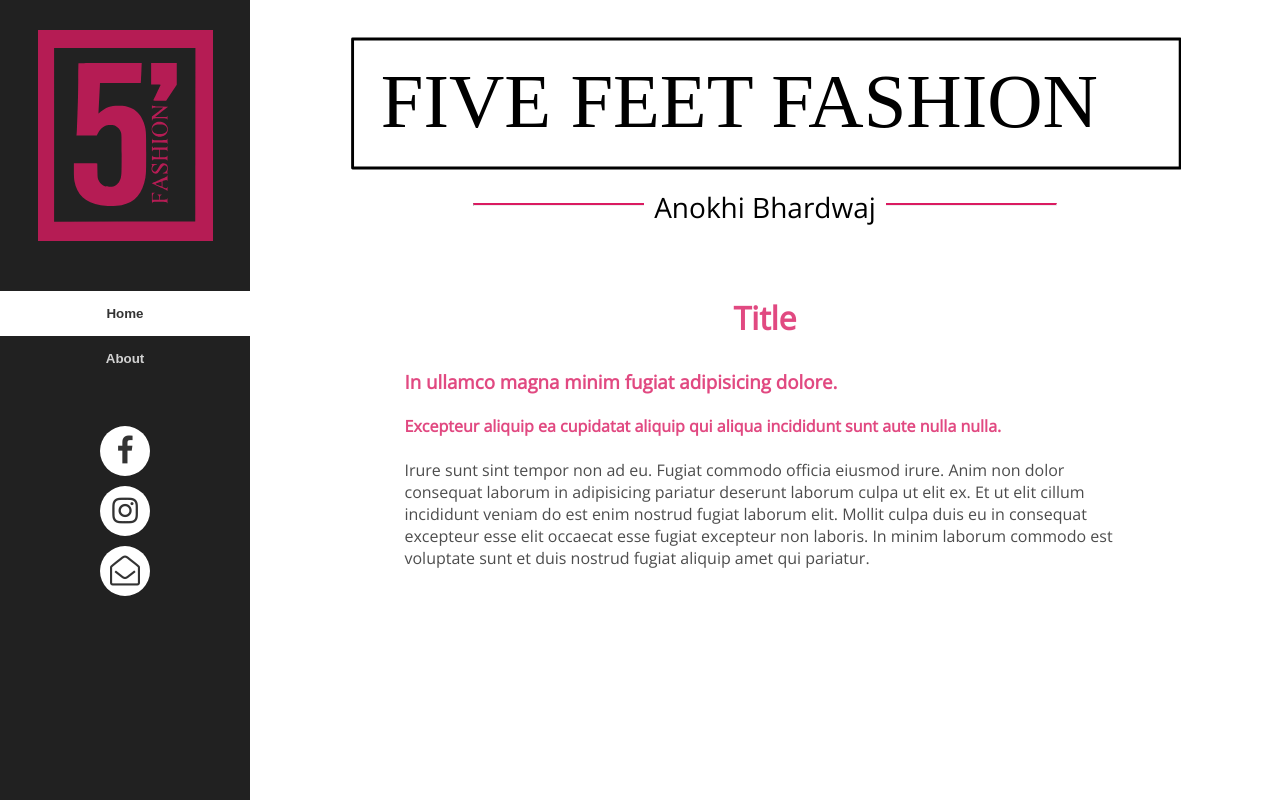
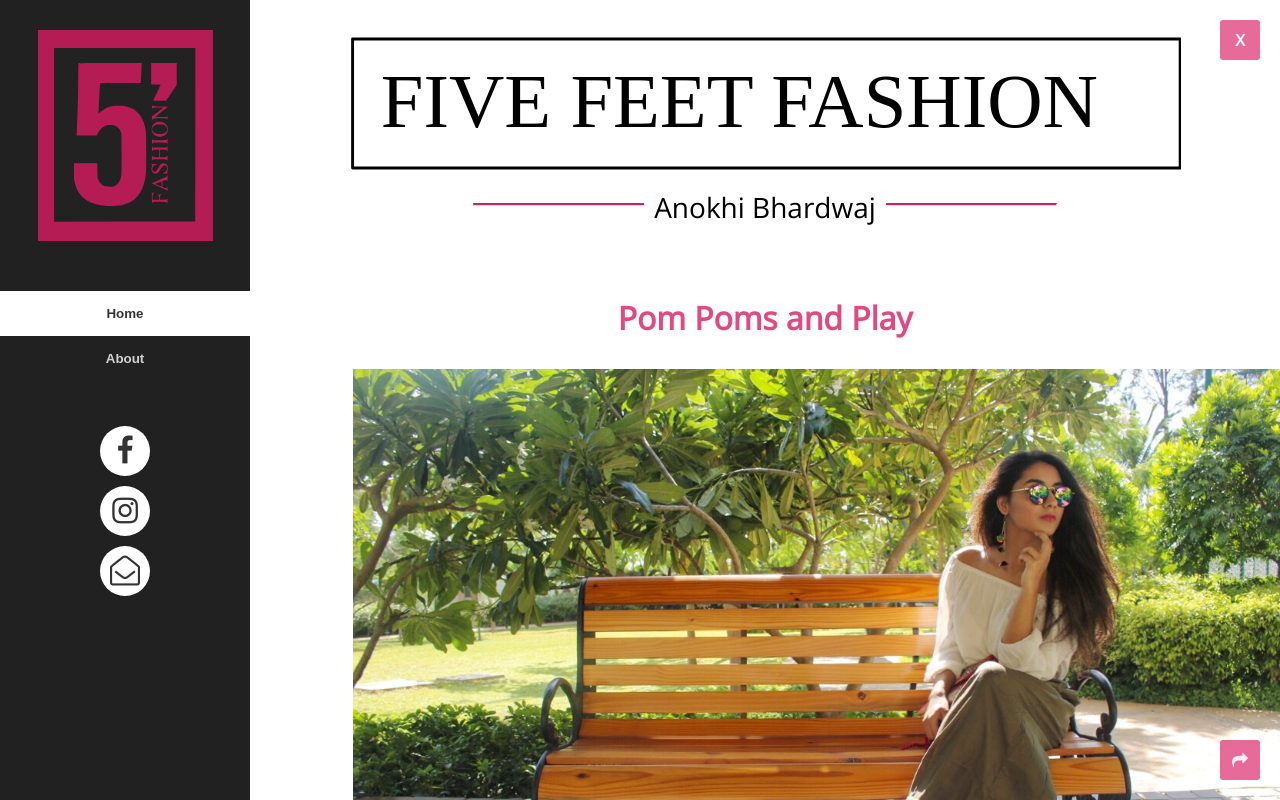
Before and after one commit to fivefeetfashion/fivefeetfashion.github.io, a React (Create React App) app: page /post/1 in a window 1280 px wide. Built offline with nearby package versions, Linux system fonts and the light colour scheme.

Commit message:
dynamic post showing works

```diff
--- a/src/components/BlogViewContainer/BlogPost.js
+++ b/src/components/BlogViewContainer/BlogPost.js
@@ -16,7 +16,9 @@ const BlogPost = styled.div`
     }
 
     > img {
+        display         : block;
         max-height      : 80vh;
+        margin          : 20px auto;
     }
 
     > a {
--- a/src/components/BlogViewContainer/BlogView.js
+++ b/src/components/BlogViewContainer/BlogView.js
@@ -3,27 +3,28 @@ import { media }    from '../utils/helpers.js';
 
 const BlogView = styled.div`
     height          : auto;
-    padding-bottom  : 30vh;
+    position        : fixed;
+    top             : 0;
+    bottom          : 0;
+    left            : 0;
+    right           : 0;
+    overflow        : auto;
+    background      : white;
+    padding-top     : 50px;
 
     ${media.minLaptop`
         margin-left     : ${props => props.theme.dim.sb_w};
-        padding         : 0;
-        position        : absolute;
-        top             : 0;
-        bottom          : 0;
-        left            : 0;
-        right           : 0;
-        overflow        : auto;
+        padding-top     : 0;
     `}
 `;
 
 const PostContainer = styled.div`
-    margin      : 0 auto;
-    width       : 70%;
+    margin          : 0 auto;
+    width           : 80%;
 
     ${media.maxLaptop`
-        position    : relative;
-        width       : 90%;
+        position        : relative;
+        width           : 90%;
     `}
 `;
 
--- /dev/null
+++ b/src/components/BlogViewContainer/FixedButton.js
@@ -0,0 +1,45 @@
+import styled                   from 'styled-components';
+import { itemsMiddle }   from '../utils/helpers.js';
+
+const FixedButton = styled.div`
+    background      : ${props => props.theme.primColor(0.65)};
+    position        : fixed;
+    font-weight     : bold;
+    cursor          : pointer;
+    height          : 40px;
+    width           : 40px;
+    text-align      : center;
+    border-radius   : ${props => props.theme.borderRad};
+    color           : white;
+    z-index         : 111111;
+    ${itemsMiddle()}
+
+    &:hover {
+        background  : ${props => props.theme.primColor(0.8)};
+    }
+`;
+
+const CloseButton = FixedButton.extend`
+    top     : 20px;
+    right   : 20px;
+`;
+
+const ShareButton = FixedButton.extend`
+    bottom  : 20px;
+    right   : 20px;
+
+    > a {
+        > i {
+            font-family : "fontello";
+            font-style  : normal;
+            font-weight : normal;
+            speak       : none;
+            color       : ${props => props.theme.lightColor(0.9)};
+        }
+    }
+`;
+
+export {
+    CloseButton,
+    ShareButton
+};
--- a/src/components/BlogViewContainer/index.js
+++ b/src/components/BlogViewContainer/index.js
@@ -2,17 +2,50 @@ import React, { Component }             from 'react';
 import { BlogView, PostContainer }      from './BlogView';
 import BlogPost                         from './BlogPost';
 import Header                           from '../Header';
+import { CloseButton, ShareButton }     from './FixedButton';
+import { getPost }                      from '../utils/generate_post.js'
+
 export default class BlogViewContainer extends Component {
+    componentWillMount() {
+        const post = getPost(0);
+
+        this.blogPost = [];
+        this.blogPost.push( <h1 key={"h1" + 0}> {post.title} </h1>);
+
+        this.blogPost.push(
+            post.data.map((item, index) => {
+                if(item.type === "text") {
+                    return <p dangerouslySetInnerHTML={ {__html : item.text}} key={"p" + index} />;
+
+                } else if(item.type === "img") {
+                    return <img src={process.env.PUBLIC_URL + item.url} alt={"image" + index} key={"img" + index}/>;
+
+                } else if(item.type === "h3") {
+                    return <h3 dangerouslySetInnerHTML={ {__html : item.text}} key={"h3" + index} />;
+
+                } else if(item.type === "h4") {
+                    return <h4 dangerouslySetInnerHTML={ {__html : item.text}} key={"h4" + index} />;
+                } else {
+                    return "";
+                }
+            })
+        );
+    }
+
     render() {
         return (
             <BlogView>
                 <Header />
+                <CloseButton> X </CloseButton>
+                <ShareButton>
+                    <a href="https://www.facebook.com/sharer/sharer.php?u=https%3A%2F%2Ffivefeetfashion.github.io%2F&amp;src=sdkpreparse"
+                       target="_blank" rel="noreferrer noopener">
+                        <i className="icon-forward">&#xe801;</i>
+                    </a>
+                </ShareButton>
                 <PostContainer>
                     <BlogPost>
-                        <h1>Title</h1>
-                        <h3>In ullamco magna minim fugiat adipisicing dolore.</h3>
-                        <h4>Excepteur aliquip ea cupidatat aliquip qui aliqua incididunt sunt aute nulla nulla.</h4>
-                        <p>Irure sunt sint tempor non ad eu. Fugiat commodo officia eiusmod irure. Anim non dolor consequat laborum in adipisicing pariatur deserunt laborum culpa ut elit ex. Et ut elit cillum incididunt veniam do est enim nostrud fugiat laborum elit. Mollit culpa duis eu in consequat excepteur esse elit occaecat esse fugiat excepteur non laboris. In minim laborum commodo est voluptate sunt et duis nostrud fugiat aliquip amet qui pariatur.</p>
+                        {this.blogPost}
                     </BlogPost>
                 </PostContainer>
             </BlogView>
--- a/src/components/utils/posts/post1.js
+++ b/src/components/utils/posts/post1.js
@@ -35,7 +35,7 @@ const post1 = {
     url: "/img/post1/6.jpg",
   }, {
     type: "h4",
-    text: "<br><br>Outfit Details-"
+    text: "Outfit Details-"
   }, {
     type: "text",
     text: "Top- Forever 21 <br>Palazzo - Fabindia <br>earings - Delhi Haat <br>clutch and sandals - Janpath"
```
